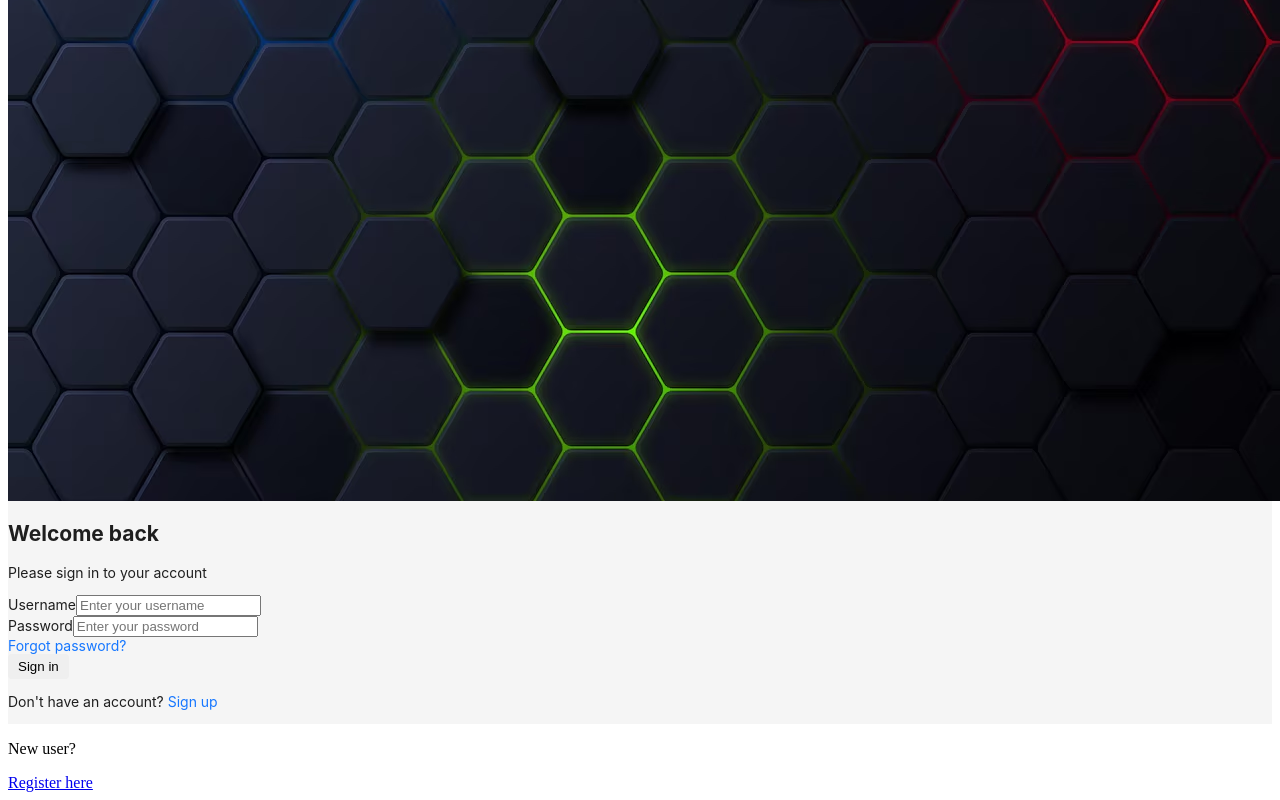
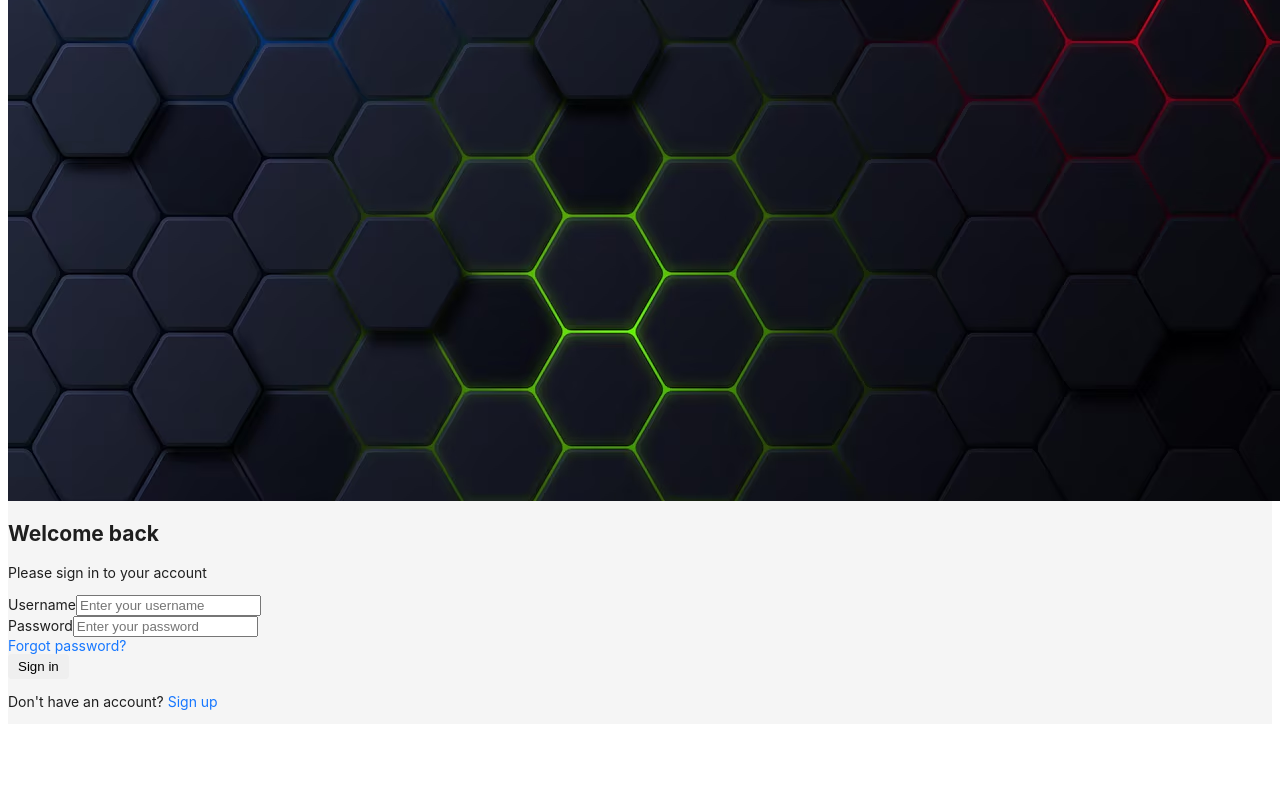
Before and after one commit to Lam-Hoang-Gia-Huy/GameMKT, a React (Create React App) app: page /login in a window 1280 px wide. Shown: the part 1498-2298 px from the top of the page. After the commit the page ends 2230 px from the top, so only its background shows below. Built offline with nearby package versions, Linux system fonts and the light colour scheme.

Commit message:
fix login

```diff
--- a/src/components/Layout/loginlayout/LoginLayout.js
+++ b/src/components/Layout/loginlayout/LoginLayout.js
@@ -14,7 +14,6 @@ function LoginLayout() {
       <Content>
         <Outlet />
       </Content>
-      <Footer />
     </Layout>
   );
 }
--- a/src/pages/PaymentResult.js
+++ b/src/pages/PaymentResult.js
@@ -7,7 +7,7 @@ const PaymentResult = () => {
   const location = useLocation();
   const navigate = useNavigate();
   const paymentProcessed = useRef(false);
-  const [status, setStatus] = useState("loading"); // loading, success, error
+  const [status, setStatus] = useState("loading");
   const [errorMessage, setErrorMessage] = useState("");
 
   const queryParams = useMemo(() => {
```
